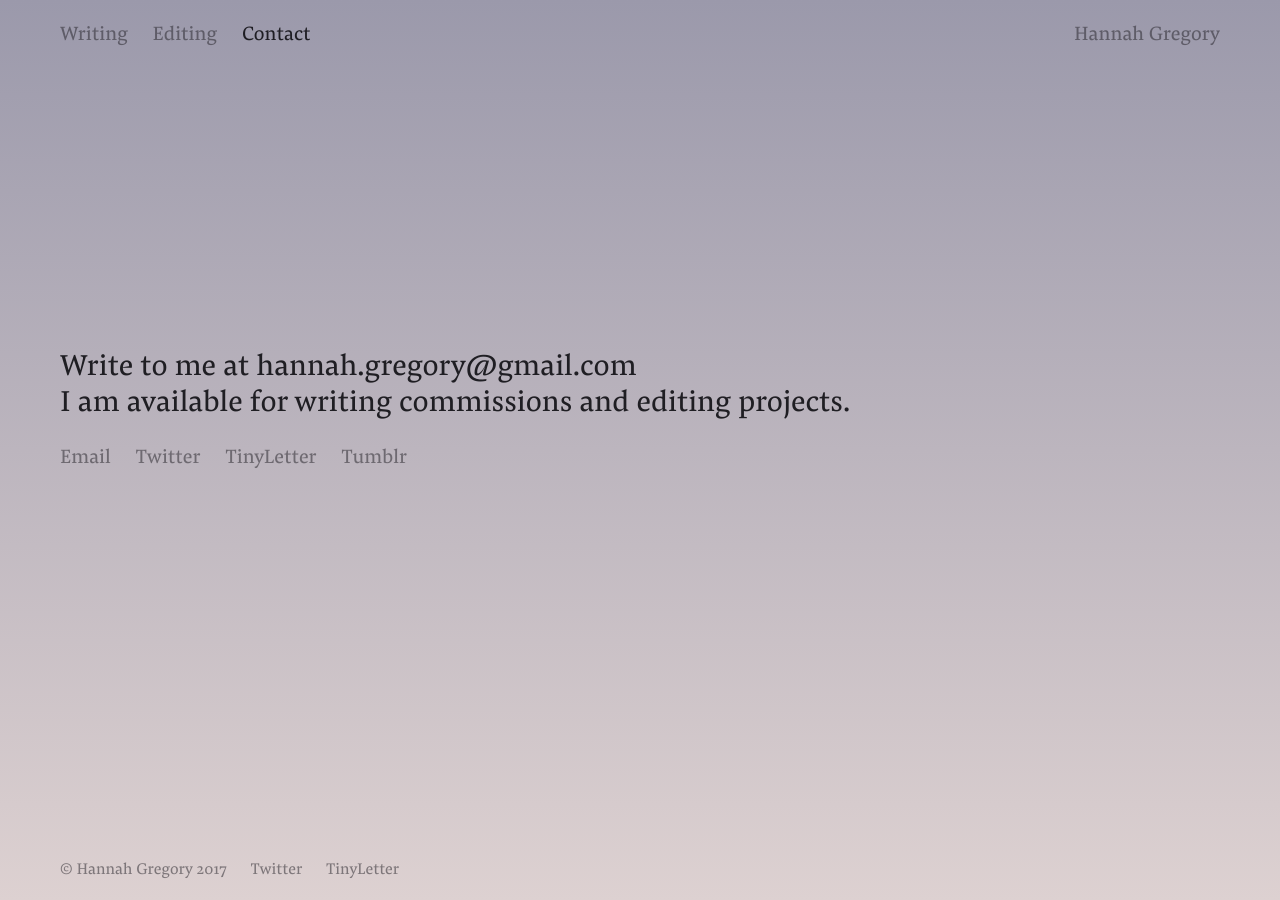
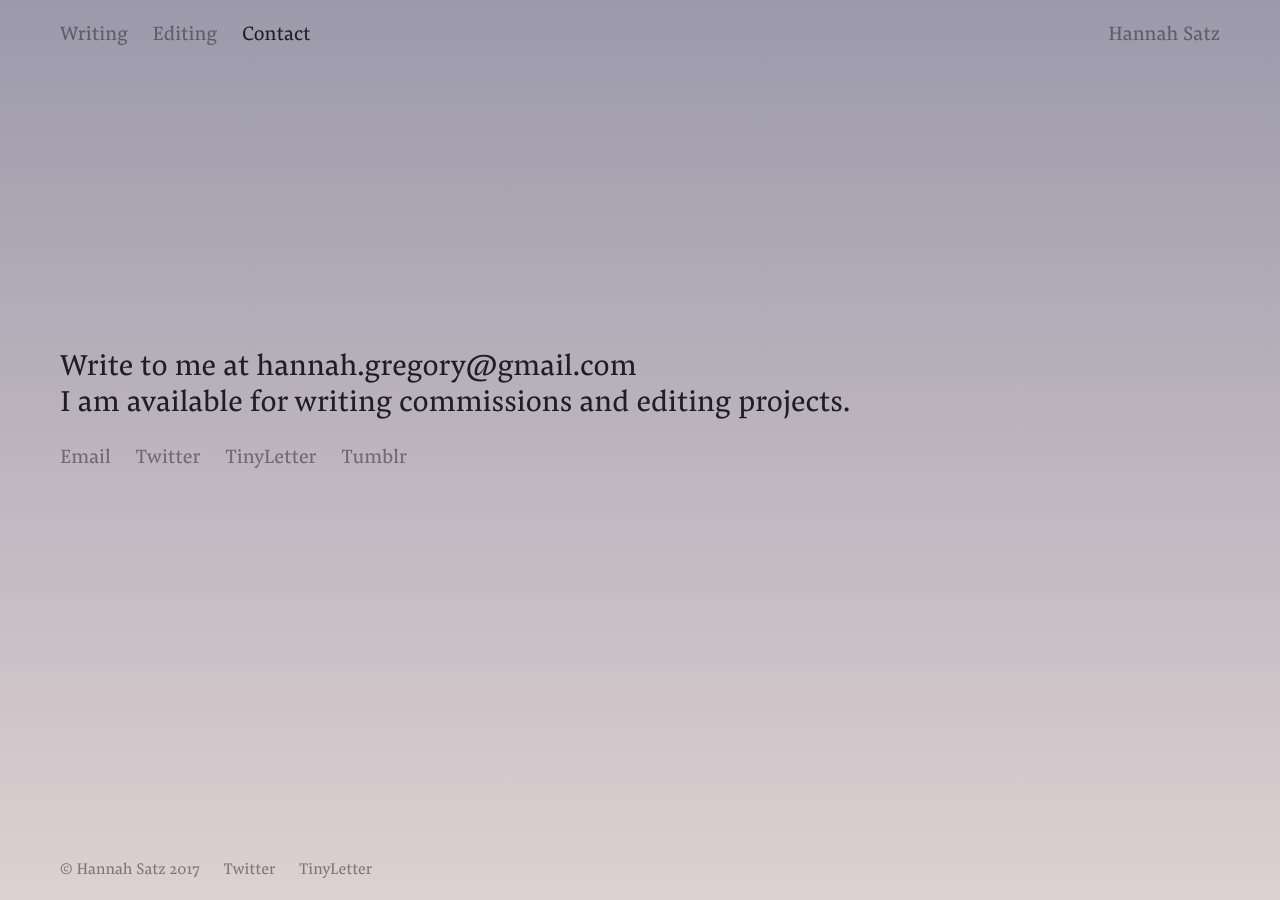
Before and after one commit to hg-site/hg-site.github.io, a Jekyll site: the page built from contact/index.markdown, in a window 1280 px wide. Built offline with Jekyll 4.4.1, drawn with Linux system fonts in a browser that asks for light colours.

Commit message:
Updated Contact

```diff
--- a/_layouts/contact.html
+++ b/_layouts/contact.html
@@ -1,10 +1,11 @@
+
 <!DOCTYPE html>
 <html lang="en">
 <head>
 	<meta charset="utf-8">
-	<title>Hannah Gregory - Contact</title>
+	<title>Hannah Satz - Contact</title>
 	<meta name="viewport" content="width=device-width, initial-scale=1">
-	<meta name="description" content="Hannah Gregory - Writer and Editor">
+	<meta name="description" content="Hannah Satz - Writer and Editor">
 	<meta name="robots" content="all">
 
 	<!-- Stylesheet -->
@@ -20,7 +21,7 @@
 <body class="gradient">
 	<header>
 		<nav>
-			<div class="name"><a href="../">Hannah Gregory</a></div>
+			<div class="name"><a href="../">Hannah Satz</a></div>
 			<ul>
 				<li><a href="../writing">Writing</a></li>
 				<li><a href="../editing">Editing</a></li>
@@ -35,8 +36,8 @@
 	</main>
 	<footer class="fixed">
 		<ul>
-			<li>&copy; Hannah Gregory 2017</li>
-			<li><a href="https://twitter.com/hannah_gregory">Twitter</a></li>
+			<li>&copy; Hannah Satz 2017</li>
+			<li><a href="https://twitter.com/hnnhstz">Twitter</a></li>
 			<li><a href="http://tinyletter.com/hannah_e_gregory">TinyLetter</a></li>
 		</ul>
 	</footer>
```
